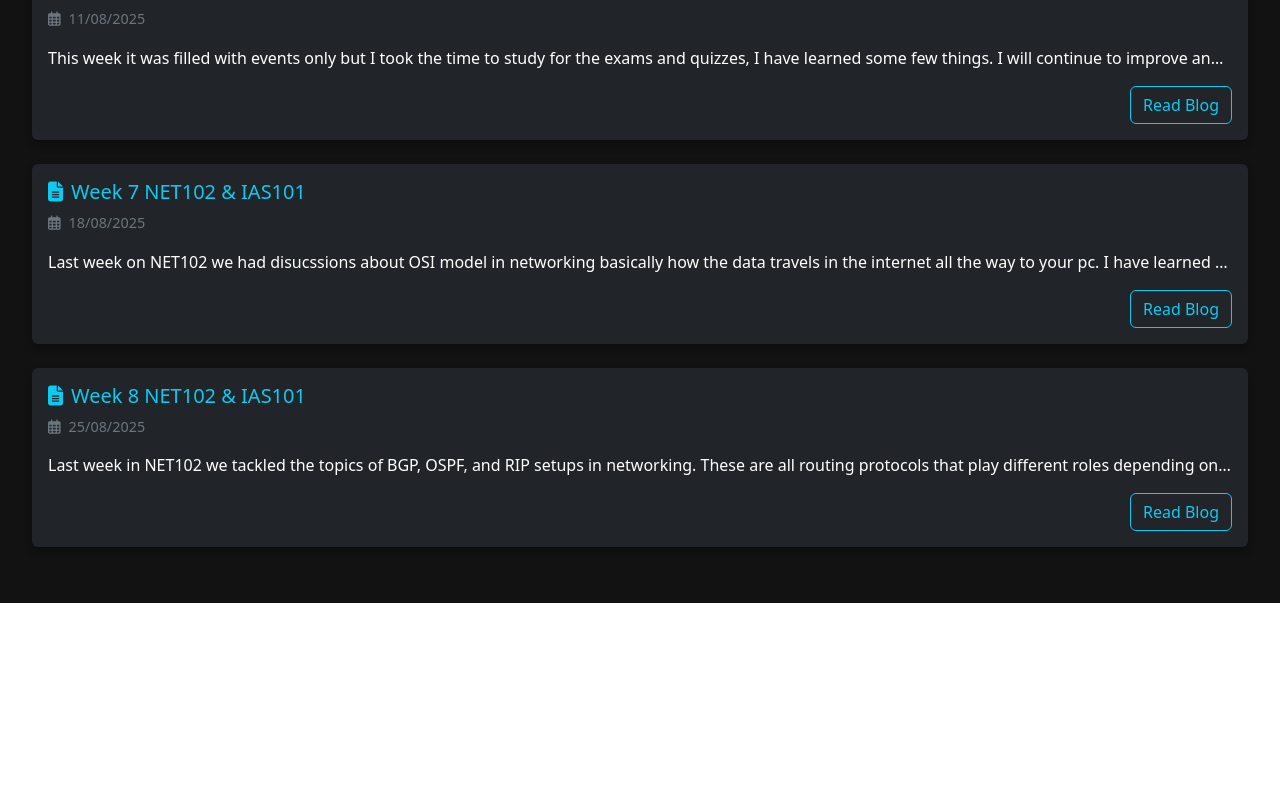
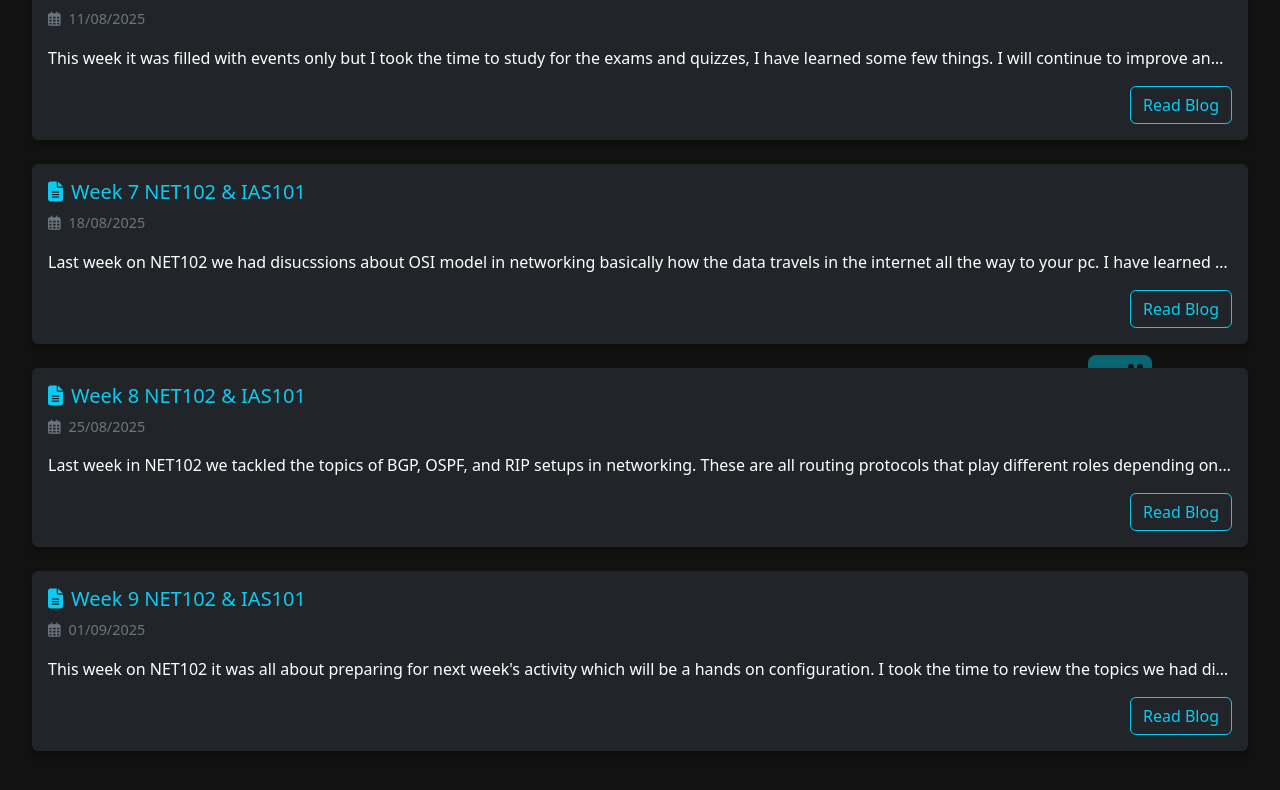
Before and after one commit to alecxander567/My-Blog-Website, a React (Vite) app: page /home in a window 1280 px wide. Shown: the part 1152-1942 px from the top of the page. Before the commit the page ends 1755 px from the top, so only its background shows below. Built offline with nearby package versions, Linux system fonts and the light colour scheme.

Commit message:
Added week 9

```diff
--- a/src/Components/Homepage.jsx
+++ b/src/Components/Homepage.jsx
@@ -95,6 +95,15 @@ Both topics were challenging to learn, but we are eager to understand more. As a
 
       Once again, it was a week full of learnings, and I really appreciate how each subject gives me both technical and theoretical knowledge. Every topic we cover adds another layer of understanding, whether it’s configuring networks, learning about security, or exploring how systems are managed. It makes me look forward to the upcoming weeks, hoping for even more insightful and valuable lessons that can help me grow not just as a student, but also in preparing myself for the IT field.`,
       date: "25/08/2025"
+    },
+    {
+      title : "Week 9 NET102 & IAS101",
+      content : `This week on NET102 it was all about preparing for next week's activity which will be a hands on configuration. I took the time to review the topics we had discussed in the previous weeks to make sure I understand how these routing protocols work and how to set them up properly. I also practiced some commands on Packet Tracer to get more familiar with the configurations.
+
+      For IAS101 I just studied the last reporting about Information Security and Planning. I reviewed the key points discussed in class to ensure I understood the importance of having proper security policies and training employees to follow best practices. I also looked into some real-life examples of security breaches to see how lack of planning can lead to vulnerabilities.
+
+      Overall, it was a week focused on preparation and review. I want to make sure I'm ready for the hands-on activities in NET102 and that I have a solid understanding of the concepts in IAS101. I'm looking forward to applying what I've learned in practical scenarios next week.`,
+      date : "01/09/2025"
     }
   ];
 
```
